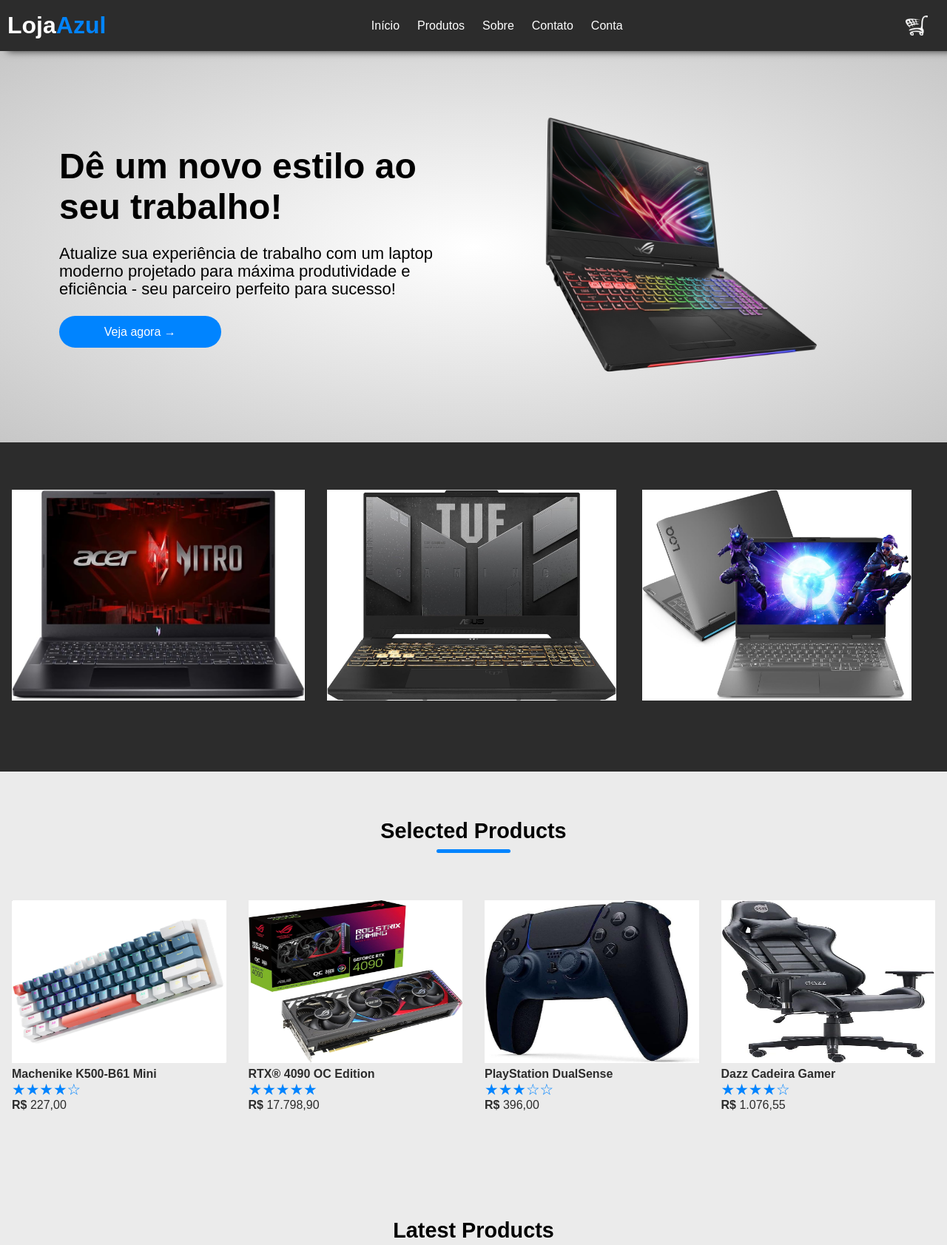
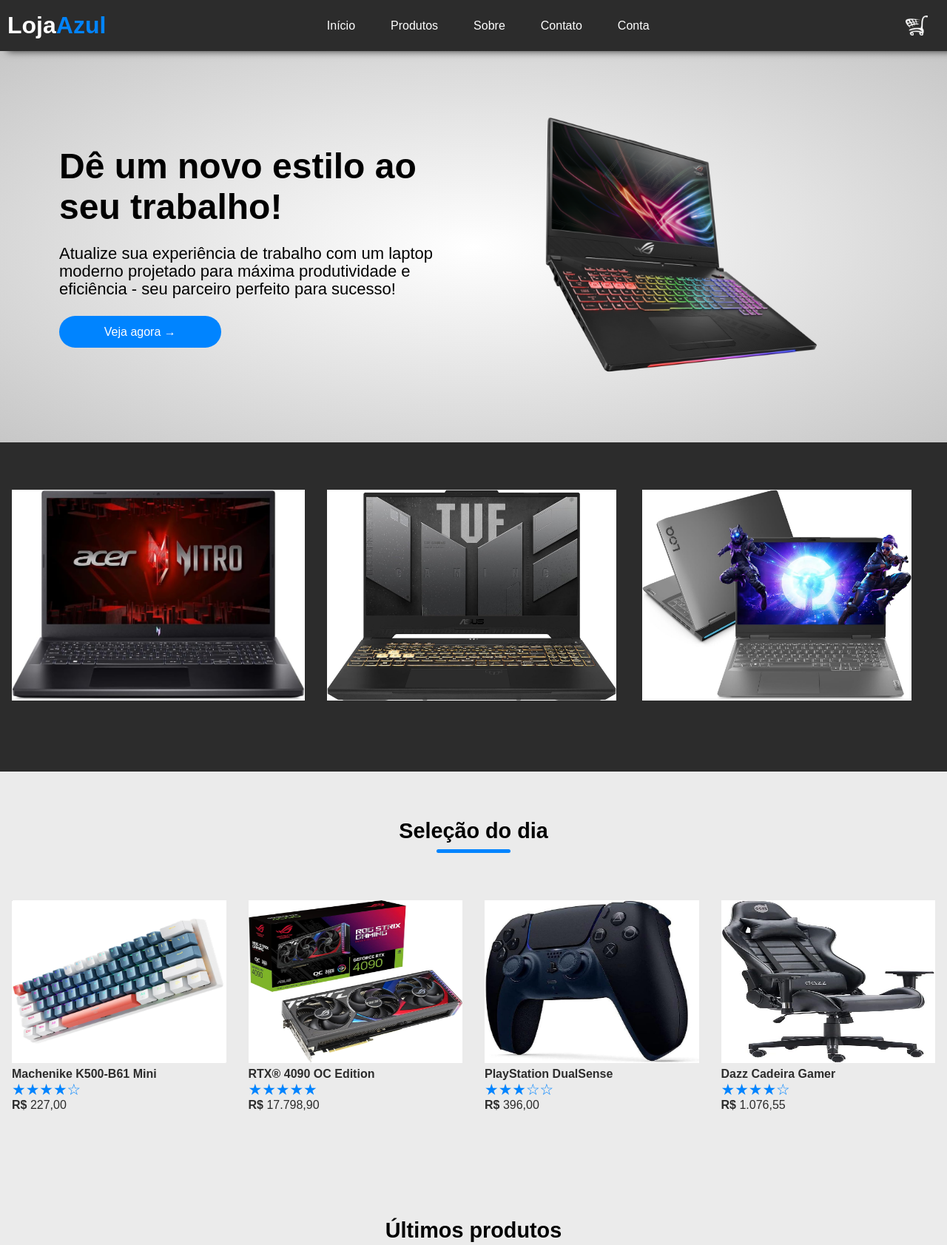
Before and after one commit to CardoliDev/ecommerce, a plain HTML site: page index.html in a window 1280 px wide. Shown: the top 1683 px of the page at 74% size. Drawn offline with Linux system fonts and the light colour scheme.

Commit message:
atualizando o idioma
Mudando uns detalhes

```diff
--- a/index.html
+++ b/index.html
@@ -1,23 +1,24 @@
 <!DOCTYPE html>
 <html lang="pt-BR">
+
 <head>
   <meta charset="UTF-8" />
   <meta name="viewport" content="width=device-width, initial-scale=1.0" />
   <title>Ecommerce</title>
   <link rel="stylesheet" href="styles/global.css" />
+</head>
 
-  </head>
 <body>
   <div class="navbar">
     <div class="header-inner-content">
       <h1 class="logo"><span>Loja</span>Azul</h1>
       <nav>
         <ul>
-            <li>Início</li>
-            <li>Produtos</li>
-            <li>Sobre</li>
-            <li>Contato</li>
-            <li>Conta</li>
+          <li><a href="">Início</a></li>
+          <li><a href="">Produtos</a></li>
+          <li><a href="">Sobre</a></li>
+          <li><a href="">Contato</a></li>
+          <li><a href="">Conta</a></li>
         </ul>
       </nav>
       <div class="nav-icon-container">
@@ -59,7 +60,7 @@
     </div>
     <div>
       <div class="page-inner-content">
-          <h3 class="section-title">Selected Products</h3>
+        <h3 class="section-title">Seleção do dia</h3>
         <div class="subtitle-underline"></div>
         <div class="cols cols-4">
           <div class="product">
@@ -89,7 +90,7 @@
         </div>
       </div>
       <div class="page-inner-content">
-          <h3 class="section-title">Latest Products</h3>
+        <h3 class="section-title">Últimos produtos</h3>
         <div class="subtitle-underline"></div>
         <div class="cols cols-4">
           <div class="product">
@@ -209,7 +210,7 @@
       </div>
 
       <div class="logo-footer">
-          <h1 class="logo">BLUE<span>STORE</span></h1>
+        <h1 class="logo"><span>Loja</span>Azul</h1>
         <p>Melhorando seu mundo digital, um clique de cada vez!</p>
       </div>
 
@@ -231,4 +232,5 @@
   </footer>
   <script src="script/script.js"></script>
 </body>
+
 </html>
--- a/styles/global.css
+++ b/styles/global.css
@@ -71,8 +71,19 @@
     margin-right: 1.5rem;
     cursor: pointer;
 }
+nav ul a {
+    color: #fff;
+    margin-right: 1.5rem;
+    cursor: pointer;
+    text-decoration: none;
+}
 
 nav ul li:hover{
+    transform: translateY(-5px);
+    transition: all 0.2s;
+    font-weight: bold;
+}
+nav ul a:hover{
     transform: translateY(-5px);
     transition: all 0.2s;
     font-weight: bold;
@@ -290,6 +301,8 @@
 
     .cols-3 {
         grid-template-columns: repeat(1,1fr);
+        align-items: center;
+        justify-content: center;
     }
     .cols-4 img{
         max-height: 120px;
@@ -389,8 +402,8 @@
     align-items: center;
     color: #8f8f8f;
     padding: 4rem 1rem;
-    gap: 2rem;
-    justify-content: space-evenly;
+    gap: 1rem;
+    justify-content: space-between;
 
 }
 
```
Lines whose indentation alone changed are shown as unchanged.
